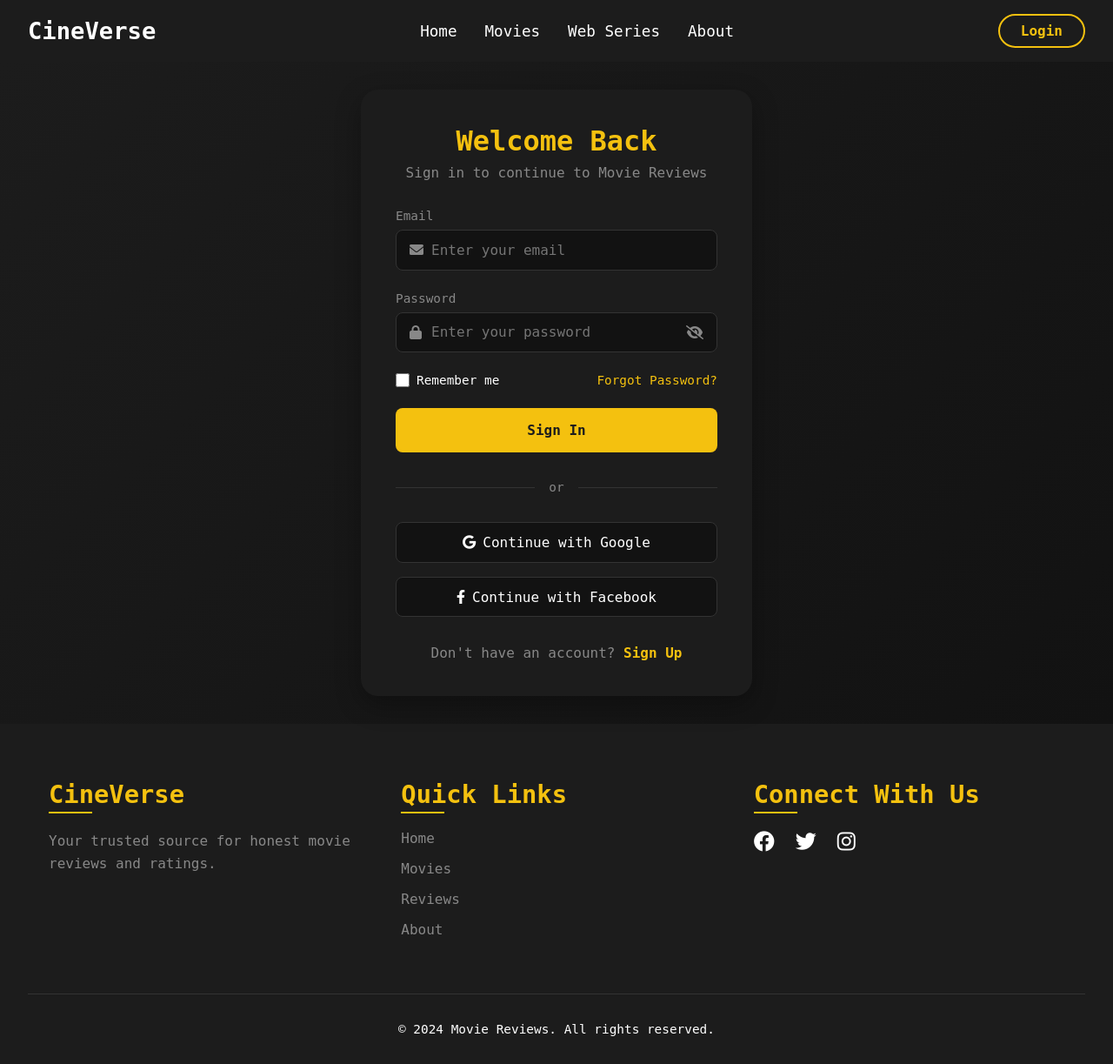
After one commit to kunalgehlot73/Cineverse, a PHP site: page /auth.html in a window 1280 px wide. The commit adds this page. Shown: the whole page at 87% size. Run offline with PHP 8.4, Linux system fonts and the light colour scheme; some web fonts are replaced.

Commit message:
Added Authorisation Page

```diff
--- /dev/null
+++ b/auth.html
@@ -0,0 +1,206 @@
+<!DOCTYPE html>
+<html lang="en">
+<head>
+    <meta charset="UTF-8">
+    <meta name="viewport" content="width=device-width, initial-scale=1.0">
+    <title>Login & Register - CineVerse</title>
+    <link rel="stylesheet" href="style.css">
+    <link rel="stylesheet" href="https://cdnjs.cloudflare.com/ajax/libs/font-awesome/6.0.0/css/all.min.css">
+</head>
+<body>
+
+    <header>
+
+        <h2 class="logo">CineVerse</h2>
+
+        <nav class="navigation">
+            <ul>
+                <li><a href="index.html">Home</a></li>
+                <li><a href="#">Movies</a></li>
+                <li><a href="#">Web Series</a></li>
+                <li><a href="#">About</a></li>
+            </ul>
+        </nav>
+
+        <button href="auth.html" class="login-button">Login</button>
+
+    </header>
+
+    <main>
+
+        <div class="auth-container">
+            <div class="auth-box">
+                <div class="auth-form login-form">
+                    <h2>Welcome Back</h2>
+                    <p class="auth-subtitle">Sign in to continue to Movie Reviews</p>
+                    <form>
+                        <div class="form-group">
+                            <label for="login-email">Email</label>
+                            <div class="input-group">
+                                <i class="fas fa-envelope"></i>
+                                <input type="email" id="login-email" required placeholder="Enter your email">
+                            </div>
+                        </div>
+                        <div class="form-group">
+                            <label for="login-password">Password</label>
+                            <div class="input-group">
+                                <i class="fas fa-lock"></i>
+                                <input type="password" id="login-password" required placeholder="Enter your password">
+                                <i class="fas fa-eye-slash toggle-password" style="right: 1rem; left: auto;"></i>
+                            </div>
+                        </div>
+                        <div class="form-options">
+                            <label class="remember-me">
+                                <input type="checkbox">
+                                <span>Remember me</span>
+                            </label>
+                            <a href="#" class="forgot-password">Forgot Password?</a>
+                        </div>
+                        <button type="submit" class="auth-button">Sign In</button>
+                    </form>
+                    <div class="auth-divider">
+                        <span>or</span>
+                    </div>
+                    <div class="social-auth">
+                        <button class="social-button google">
+                            <i class="fab fa-google"></i>
+                            Continue with Google
+                        </button>
+                        <button class="social-button facebook">
+                            <i class="fab fa-facebook-f"></i>
+                            Continue with Facebook
+                        </button>
+                    </div>
+                    <p class="auth-switch">
+                        Don't have an account? <a href="#" class="switch-form" data-form="register">Sign Up</a>
+                    </p>
+                </div>
+
+                <div class="auth-form register-form hidden">
+                    <h2>Create Account</h2>
+                    <p class="auth-subtitle">Join our movie review community</p>
+                    <form>
+                        <div class="form-group">
+                            <label for="register-name">Full Name</label>
+                            <div class="input-group">
+                                <i class="fas fa-user"></i>
+                                <input type="text" id="register-name" required placeholder="Enter your full name">
+                            </div>
+                        </div>
+                        <div class="form-group">
+                            <label for="register-email">Email</label>
+                            <div class="input-group">
+                                <i class="fas fa-envelope"></i>
+                                <input type="email" id="register-email" required placeholder="Enter your email">
+                            </div>
+                        </div>
+                        <div class="form-group">
+                            <label for="register-password">Password</label>
+                            <div class="input-group">
+                                <i class="fas fa-lock"></i>
+                                <input type="password" id="register-password" required placeholder="Create a password">
+                                <i class="fas fa-eye-slash toggle-password" style="right: 1rem; left: auto;"></i>
+                            </div>
+                        </div>
+                        <div class="form-group">
+                            <label for="register-confirm-password">Confirm Password</label>
+                            <div class="input-group">
+                                <i class="fas fa-lock"></i>
+                                <input type="password" id="register-confirm-password" required
+                                    placeholder="Confirm your password">
+                                <i class="fas fa-eye-slash toggle-password" style="right: 1rem; left: auto;"></i>
+                            </div>
+                        </div>
+                        <div class="form-options">
+                            <label class="terms">
+                                <input type="checkbox" required>
+                                <span>I agree to the <a href="#">Terms of Service</a> and <a href="#">Privacy
+                                        Policy</a></span>
+                            </label>
+                        </div>
+                        <button type="submit" class="auth-button">Create Account</button>
+                    </form>
+                    <div class="auth-divider">
+                        <span>or</span>
+                    </div>
+                    <div class="social-auth">
+                        <button class="social-button google">
+                            <i class="fab fa-google"></i>
+                            Continue with Google
+                        </button>
+                        <button class="social-button facebook">
+                            <i class="fab fa-facebook-f"></i>
+                            Continue with Facebook
+                        </button>
+                    </div>
+                    <p class="auth-switch">
+                        Already have an account? <a href="#" class="switch-form" data-form="login">Sign In</a>
+                    </p>
+                </div>
+            </div>
+        </div>
+
+    </main>
+
+    <footer>
+
+        <div class="footer-content">
+
+            <div class="footer-section">
+                <h3>CineVerse</h3>
+                <p>Your trusted source for honest movie reviews and ratings.</p>
+            </div>
+            <div class="footer-section">
+                <h3>Quick Links</h3>
+                <ul>
+                    <li><a href="index.html">Home</a></li>
+                    <li><a href="#movies">Movies</a></li>
+                    <li><a href="#reviews">Reviews</a></li>
+                    <li><a href="#about">About</a></li>
+                </ul>
+            </div>
+            <div class="footer-section">
+                <h3>Connect With Us</h3>
+                <div class="social-links">
+                    <a href="#" class="social-link"><i class="fab fa-facebook"></i></a>
+                    <a href="#" class="social-link"><i class="fab fa-twitter"></i></a>
+                    <a href="#" class="social-link"><i class="fab fa-instagram"></i></a>
+                </div>
+            </div>
+
+        </div>
+
+        <div class="footer-bottom">
+            <p>&copy; 2024 Movie Reviews. All rights reserved.</p>
+        </div>
+
+    </footer>
+
+    <script>
+
+        // Toggle between login and register forms
+        document.querySelectorAll('.switch-form').forEach(button => {
+            button.addEventListener('click', (e) => {
+                e.preventDefault();
+                const formToShow = button.dataset.form;
+                document.querySelectorAll('.auth-form').forEach(form => {
+                    form.classList.add('hidden');
+                });
+                document.querySelector(`.${formToShow}-form`).classList.remove('hidden');
+            });
+        });
+
+        // Toggle password visibility
+        document.querySelectorAll('.toggle-password').forEach(toggle => {
+            toggle.addEventListener('click', () => {
+                const input = toggle.previousElementSibling;
+                const type = input.getAttribute('type') === 'password' ? 'text' : 'password';
+                input.setAttribute('type', type);
+                toggle.classList.toggle('fa-eye');
+                toggle.classList.toggle('fa-eye-slash');
+            });
+        });
+
+    </script>
+</body>
+</html>
--- a/style.css
+++ b/style.css
@@ -622,3 +622,224 @@ footer {
     color: #888;
     font-size: 0.9rem;
 }
+
+.auth-container {
+    min-height: calc(100vh - 80px);
+    display: flex;
+    align-items: center;
+    justify-content: center;
+    padding: 2rem;
+    background: linear-gradient(135deg, var(--header) 0%, var(--bg) 100%);
+}
+
+.auth-box {
+    background: var(--header);
+    border-radius: 20px;
+    padding: 2.5rem;
+    width: 100%;
+    max-width: 450px;
+    box-shadow: 0 10px 30px rgba(0, 0, 0, 0.3);
+}
+
+.auth-form {
+    transition: all 0.3s ease;
+}
+
+.auth-form.hidden {
+    display: none;
+}
+
+.auth-form h2 {
+    color: var(--gold);
+    font-size: 2rem;
+    margin-bottom: 0.5rem;
+    text-align: center;
+}
+
+.auth-subtitle {
+    color: #888;
+    text-align: center;
+    margin-bottom: 2rem;
+}
+
+.form-group {
+    margin-bottom: 1.5rem;
+}
+
+.form-group label {
+    display: block;
+    color: #888;
+    margin-bottom: 0.5rem;
+    font-size: 0.9rem;
+}
+
+.input-group {
+    position: relative;
+    display: flex;
+    align-items: center;
+}
+
+.input-group i {
+    position: absolute;
+    left: 1rem;
+    color: #888;
+    z-index: 1;
+}
+
+.input-group input {
+    width: 100%;
+    padding: 0.8rem 1rem 0.8rem 2.5rem;
+    border: 1px solid #333;
+    border-radius: 8px;
+    background: var(--bg);
+    color: white;
+    font-size: 1rem;
+    transition: all 0.3s ease;
+}
+
+.input-group input:focus {
+    border-color: var(--gold);
+    outline: none;
+    box-shadow: 0 0 0 2px rgba(255, 215, 0, 0.1);
+}
+
+.toggle-password {
+    position: absolute;
+    right: 1rem;
+    left: auto;
+    cursor: pointer;
+    color: #888;
+    transition: color 0.3s ease;
+    z-index: 1;
+}
+
+.toggle-password:hover {
+    color: var(--gold);
+}
+
+.form-options {
+    display: flex;
+    justify-content: space-between;
+    align-items: center;
+    margin-bottom: 1.5rem;
+}
+
+.remember-me,
+.terms {
+    display: flex;
+    align-items: center;
+    gap: 0.5rem;
+    color: #888;
+    font-size: 0.9rem;
+}
+
+.remember-me input,
+.terms input {
+    width: 16px;
+    height: 16px;
+    accent-color: var(--gold);
+}
+
+.forgot-password {
+    color: var(--gold);
+    text-decoration: none;
+    font-size: 0.9rem;
+    transition: color 0.3s ease;
+}
+
+.forgot-password:hover {
+    color: #ffd700;
+}
+
+.auth-button {
+    width: 100%;
+    padding: 1rem;
+    background: var(--gold);
+    border: none;
+    border-radius: 8px;
+    color: var(--header);
+    font-size: 1rem;
+    font-weight: 600;
+    cursor: pointer;
+    transition: all 0.3s ease;
+}
+
+.auth-button:hover {
+    background: #ffd700;
+    transform: translateY(-2px);
+}
+
+.auth-divider {
+    display: flex;
+    align-items: center;
+    text-align: center;
+    margin: 2rem 0;
+}
+
+.auth-divider::before,
+.auth-divider::after {
+    content: '';
+    flex: 1;
+    border-bottom: 1px solid #333;
+}
+
+.auth-divider span {
+    padding: 0 1rem;
+    color: #888;
+    font-size: 0.9rem;
+}
+
+.social-auth {
+    display: flex;
+    flex-direction: column;
+    gap: 1rem;
+}
+
+.social-button {
+    display: flex;
+    align-items: center;
+    justify-content: center;
+    gap: 0.5rem;
+    padding: 0.8rem;
+    border: 1px solid #333;
+    border-radius: 8px;
+    background: var(--bg);
+    color: white;
+    font-size: 1rem;
+    cursor: pointer;
+    transition: all 0.3s ease;
+}
+
+.social-button:hover {
+    border-color: var(--gold);
+    color: var(--gold);
+}
+
+.social-button.google:hover {
+    background: #DB4437;
+    border-color: #DB4437;
+    color: white;
+}
+
+.social-button.facebook:hover {
+    background: #4267B2;
+    border-color: #4267B2;
+    color: white;
+}
+
+.auth-switch {
+    text-align: center;
+    margin-top: 2rem;
+    color: #888;
+}
+
+.auth-switch a {
+    color: var(--gold);
+    text-decoration: none;
+    font-weight: 600;
+    transition: color 0.3s ease;
+}
+
+.auth-switch a:hover {
+    color: #ffd700;
+}
```
Also changed, not shown: index.html (+4 -3 lines).
